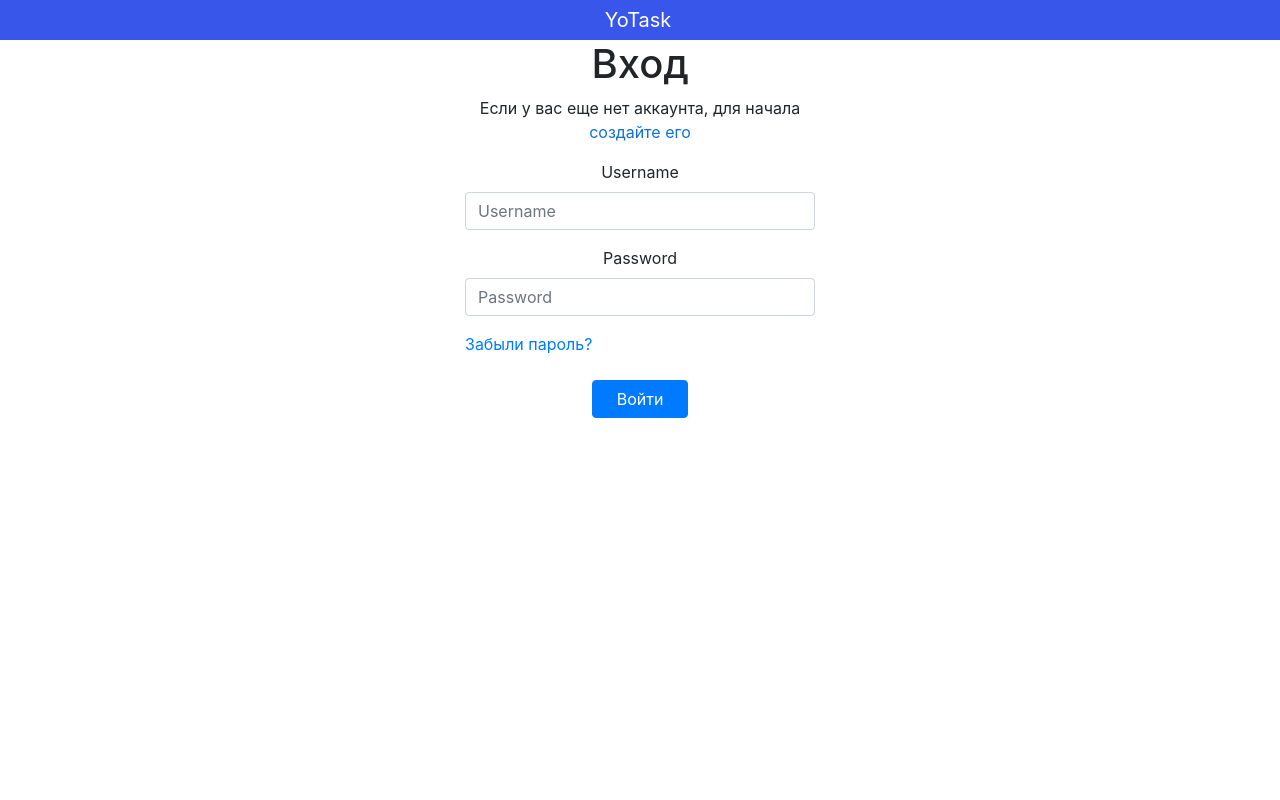
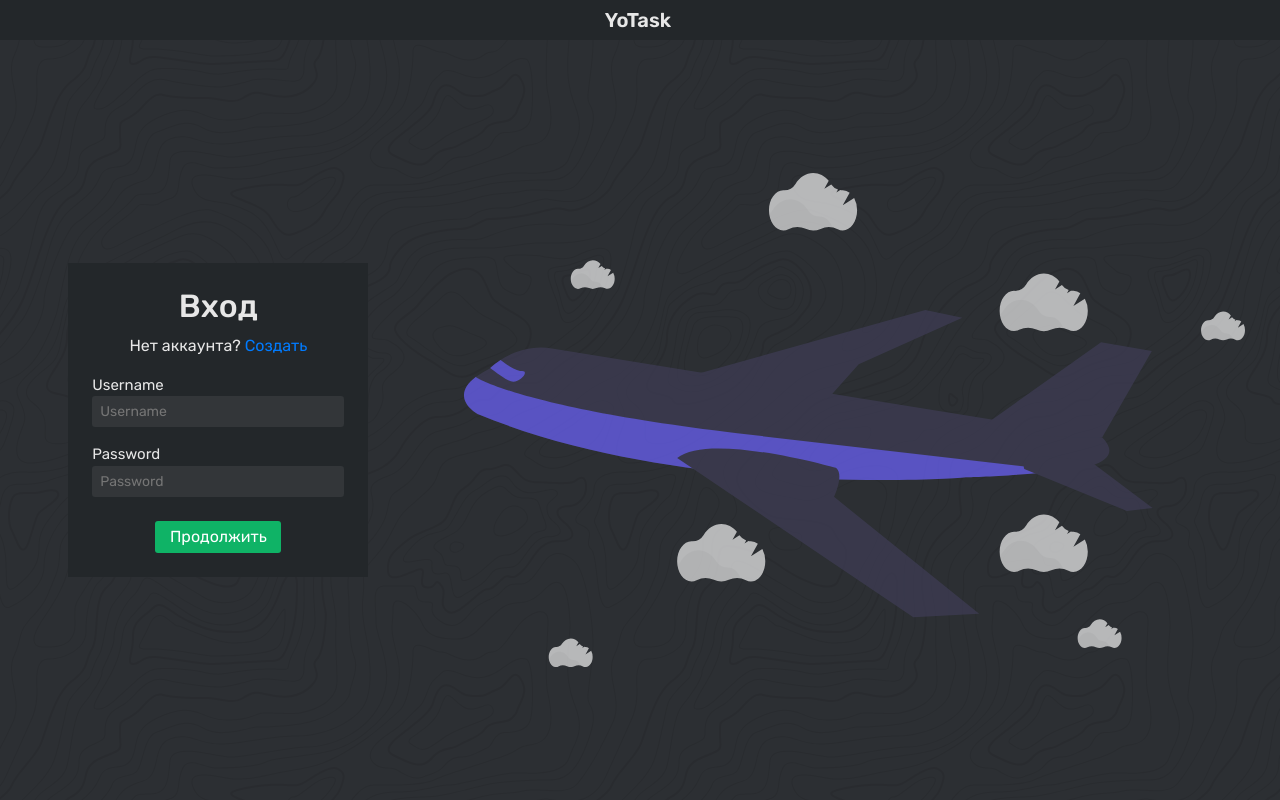
Before and after one commit to likeblood/YoHack, a Django app: page /accounts/login/ in a window 1280 px wide. Run offline with Django 3.2, Linux system fonts and the light colour scheme; parts of the project's set-up code (start-up, migrations or seed data) failed here and were passed over; some libraries are stand-ins or nearby versions.

Commit message:
Login and signup front. Front join_lobby fixes

```diff
--- a/YoTask/YoTask/templates/YoTask/joinLobby.html
+++ b/YoTask/YoTask/templates/YoTask/joinLobby.html
@@ -35,6 +35,9 @@
         <div class="d-flex "  style="height: 100%" >
             <img src="{% static 'pics/todo2.svg' %}" class="my-auto mr-3" style="opacity:1" width="auto" height="70%">
             <div class="my-auto ml-5">
+                <h1 style="color: #e7e7e7" class="mb-5">
+                    Привет, {{user.username}}!
+                </h1>
                 <div>
                     <button type="button" class=" button p-3 text-center" style="background-color: #6c63ff; width: 300px"  data-toggle="modal" data-target="#joinLobbyModal">
                         Войти в лобби
--- a/YoTask/auth_templates/account/login.html
+++ b/YoTask/auth_templates/account/login.html
@@ -7,75 +7,43 @@
 
 {% block content %}
 
-<div class="container" align="center" >
+<div class="container mx-auto" style="max-width: 1240px; height: 100%;">
+    <div class="d-flex"  style="height: 100%" >
+        <div class="my-auto ml-auto mr-5 p-4" style="background-color: #23272A; color: #e7e7e7; min-width: 300px">
+            <h2 class="text-center">Вход</h2>
+            <p class="text-center">Нет аккаунта? <a href="{{ signup_url }}">Создать</a></p>
+      <form class="login"  style="font-size: 15px" method="POST" action="{% url 'account_login' %}">
+                {% csrf_token %}
+                <div class="errorText">{{ form.errors }}</div>
+                <div class="mb-3">
+                    <div >{{ form.login.label }}</div>
+                    {{ form.login }}
+                </div>
+                <div  class="mb-4">
+                    <div >{{ form.password.label }}</div>
 
-  <div style="max-width: 350px;">
+                    {{ form.password }}
+                </div>
 
-    <h1 class="text-center">{% trans "Вход" %}</h1>
-
-    {% get_providers as socialaccount_providers %}
-
-    {% if socialaccount_providers %}
-    <p>{% blocktrans with site.name as site_name %}Please sign in with one
-      of your existing third party accounts. Or, <a href="{{ signup_url }}">sign up</a>
-      for a {{ site_name }} account and sign in below:{% endblocktrans %}</p>
-
-    <div class="socialaccount_ballot">
-
-      <ul class="socialaccount_providers">
-        {% include "socialaccount/snippets/provider_list.html" with process="login" %}
-      </ul>
-
-      <div class="login-or">{% trans 'or' %}</div>
-
+                {% if redirect_field_value %}
+                <input type="hidden" name="{{ redirect_field_name }}" value="{{ redirect_field_value }}" />
+                {% endif %}
+                <div class="text-center">
+                    <button type="submit" class="button p-1 text-center" style="font-size: 16px; background-color: #0fb366; width: 50% ">
+                        Продолжить
+                    </button>
+                </div>
+            </form>
+        </div>
+        {% load static %}
+        <img src="{% static 'pics/plane.svg' %}" class="my-auto ml-5" style="opacity:0.7"width="auto" height="65%" >
     </div>
-
-    {% include "socialaccount/snippets/login_extra.html" %}
-
-    {% else %}
-
-    <p class="text-center">{% blocktrans %}Если у вас еще нет аккаунта, для начала
-      <a href="{{ signup_url }}" style="color: #1070d6">создайте его</a>{% endblocktrans %}</p>
-    {% endif %}
-    <div class="form-group">
-      <form class="login" method="POST" action="{% url 'account_login' %}">
-        {% csrf_token %}
-        <div class="errorText">{{ form.errors }}</div>
-        <div>
-
-          <div class="form-group">
-            <label>{{ form.login.label}}</label>
-            {{ form.login }}
-            <script>
-              document.getElementById('id_login').classList.add('form-control')
-            </script>
-          </div>
-
-          <div class="form-group">
-
-
-            <label style="text-align: left !important">{{ form.password.label}}</label>
-
-            {{form.password }}
-            <script>
-              document.getElementById('id_password').classList.add('form-control')
-            </script>
-          </div>
-        </div>
-        {% if redirect_field_value %}
-        <input type="hidden" name="{{ redirect_field_name }}" value="{{ redirect_field_value }}" />
-        {% endif %}
-        <div class="text-left">
-          <a class="button secondaryAction" href="{% url 'account_reset_password' %}">{% trans "Забыли пароль?" %}</a>
-        </div>
-        <div class="text-center">
-          <button class="primaryAction btn btn-primary px-4 mt-4" type="submit">{% trans "Войти" %}</button>
-        </div>
-      </form>
-    </div>
-  </div>
-
-
+    <script>
+        $('#id_login')[0].classList.add('form-control-sm')
+        $('#id_login').css("width", "100%");
+        $('#id_password')[0].classList.add('form-control-sm')
+        $('#id_password').css("width", "100%");
+    </script>
 </div>
 
 {% endblock %}
--- a/YoTask/auth_templates/base.html
+++ b/YoTask/auth_templates/base.html
@@ -5,26 +5,28 @@
     {% block extra_head %}
     {% endblock %}
     <link rel="stylesheet" href="https://stackpath.bootstrapcdn.com/bootstrap/4.4.1/css/bootstrap.min.css" integrity="sha384-Vkoo8x4CGsO3+Hhxv8T/Q5PaXtkKtu6ug5TOeNV6gBiFeWPGFN9MuhOf23Q9Ifjh" crossorigin="anonymous">
-    <script src="https://code.jquery.com/jquery-3.4.1.slim.min.js" integrity="sha384-J6qa4849blE2+poT4WnyKhv5vZF5SrPo0iEjwBvKU7imGFAV0wwj1yYfoRSJoZ+n" crossorigin="anonymous"></script>
+ <script
+            src="https://code.jquery.com/jquery-3.5.0.min.js"
+            integrity="sha256-xNzN2a4ltkB44Mc/Jz3pT4iU1cmeR0FkXs4pru/JxaQ="
+            crossorigin="anonymous"></script>    <script src="https://cdn.jsdelivr.net/npm/popper.js@1.16.0/dist/umd/popper.min.js" integrity="sha384-Q6E9RHvbIyZFJoft+2mJbHaEWldlvI9IOYy5n3zV9zzTtmI3UksdQRVvoxMfooAo" crossorigin="anonymous"></script>
     <script src="https://cdn.jsdelivr.net/npm/popper.js@1.16.0/dist/umd/popper.min.js" integrity="sha384-Q6E9RHvbIyZFJoft+2mJbHaEWldlvI9IOYy5n3zV9zzTtmI3UksdQRVvoxMfooAo" crossorigin="anonymous"></script>
     <script src="https://stackpath.bootstrapcdn.com/bootstrap/4.4.1/js/bootstrap.min.js" integrity="sha384-wfSDF2E50Y2D1uUdj0O3uMBJnjuUD4Ih7YwaYd1iqfktj0Uod8GCExl3Og8ifwB6" crossorigin="anonymous"></script>
-    <div>
-        <nav class="navbar navbar-dark p-0" style="background-color: #3956eb">
-            <div class="mx-auto">
-
-            <a class="navbar-brand mr-1" href="#">YoTask</a>
-
-            </div>
-        </nav>
-    </div>
-
+    {% load static %}
+    <link rel="stylesheet" type="text/css" href='{% static "css/style.css" %}'>
 </head>
 <body>
+<header>
+    {% include 'YoTask/include/header.html' %}
+</header>
+<div style="height: calc(100% - 40px); background-image: url('../../static/pics/bg.svg'); ">
+
 {% block body %}
+
 {% block content %}
 {% endblock %}
 {% endblock %}
 {% block extra_body %}
 {% endblock %}
+    </div>
 </body>
 </html>
--- a/YoTask/usersApp/forms.py
+++ b/YoTask/usersApp/forms.py
@@ -8,11 +8,11 @@ class CustomSignupForm(SignupForm):
                                required=False,
                                label='Telegram',
                                widget=forms.TextInput(attrs={
-                                   'placeholder': 'username',
-                                   'class': 'form-control'
+                                   'placeholder': '@username',
+                                   'class': ''
                                }),
                                validators=[
-                                   RegexValidator('^[\.\_a-zA-Z0-9]+$', message="Неправильный Telegram ID.")])
+                                   RegexValidator('^@[\.\_a-zA-Z0-9]+$', message="Неправильный Telegram ID.")])
 
     def save(self, request):
         user = super(CustomSignupForm, self).save(request)
```
Also changed, not shown: YoTask/YoTask/templates/YoTask/wrapper.html (+4 -4 lines), YoTask/auth_templates/account/signup.html (+50 -10 lines), YoTask/YoTask/static/pics/bg_sign.svg (added), YoTask/YoTask/static/pics/plane.svg (added), YoTask/YoTask/static/pics/road.svg (added), YoTask/YoTask/static/pics/rocket.svg (added), YoTask/YoTask/static/pics/space.svg (added), YoTask/YoTask/static/pics/tasks.svg (added). Lines whose indentation alone changed are shown as unchanged.
